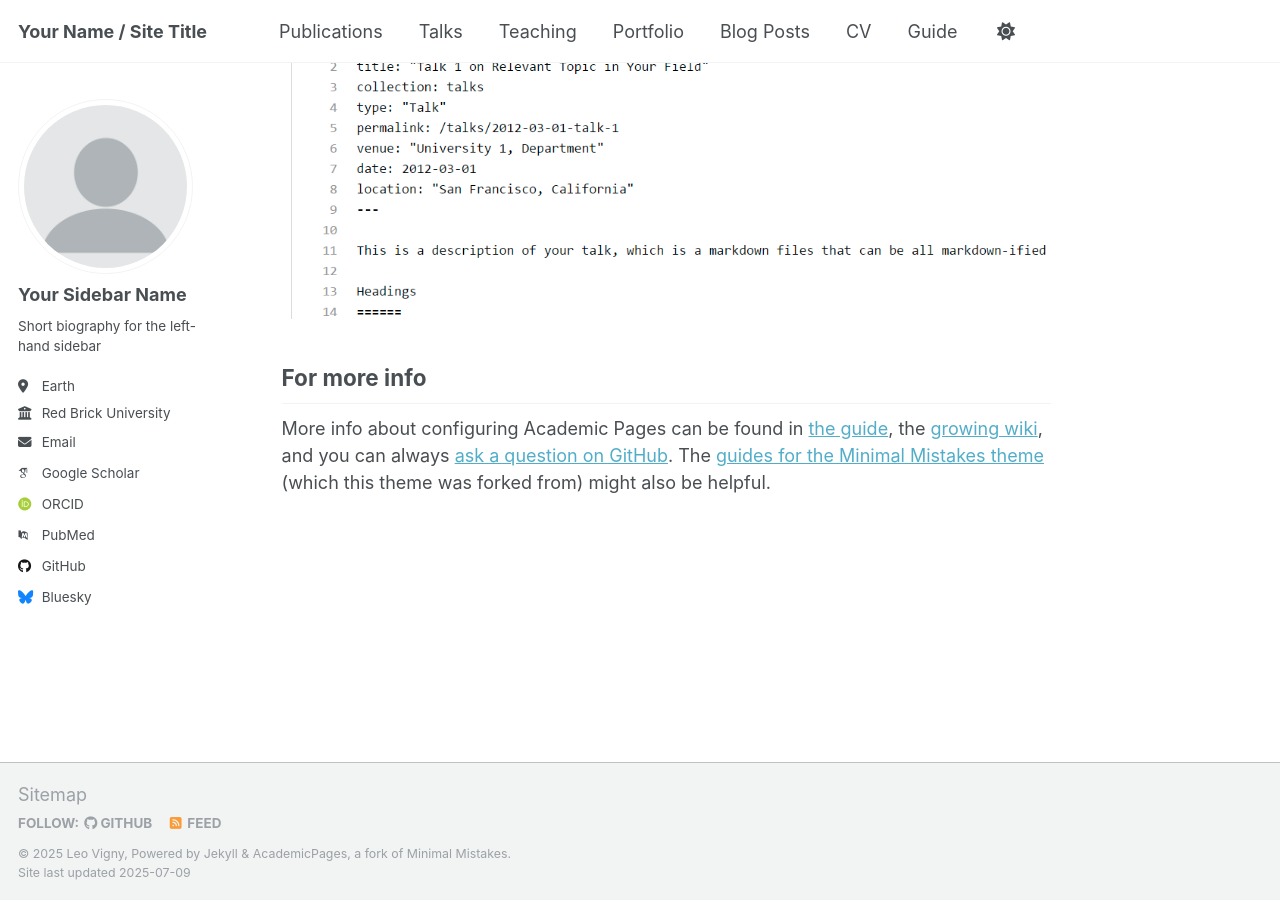
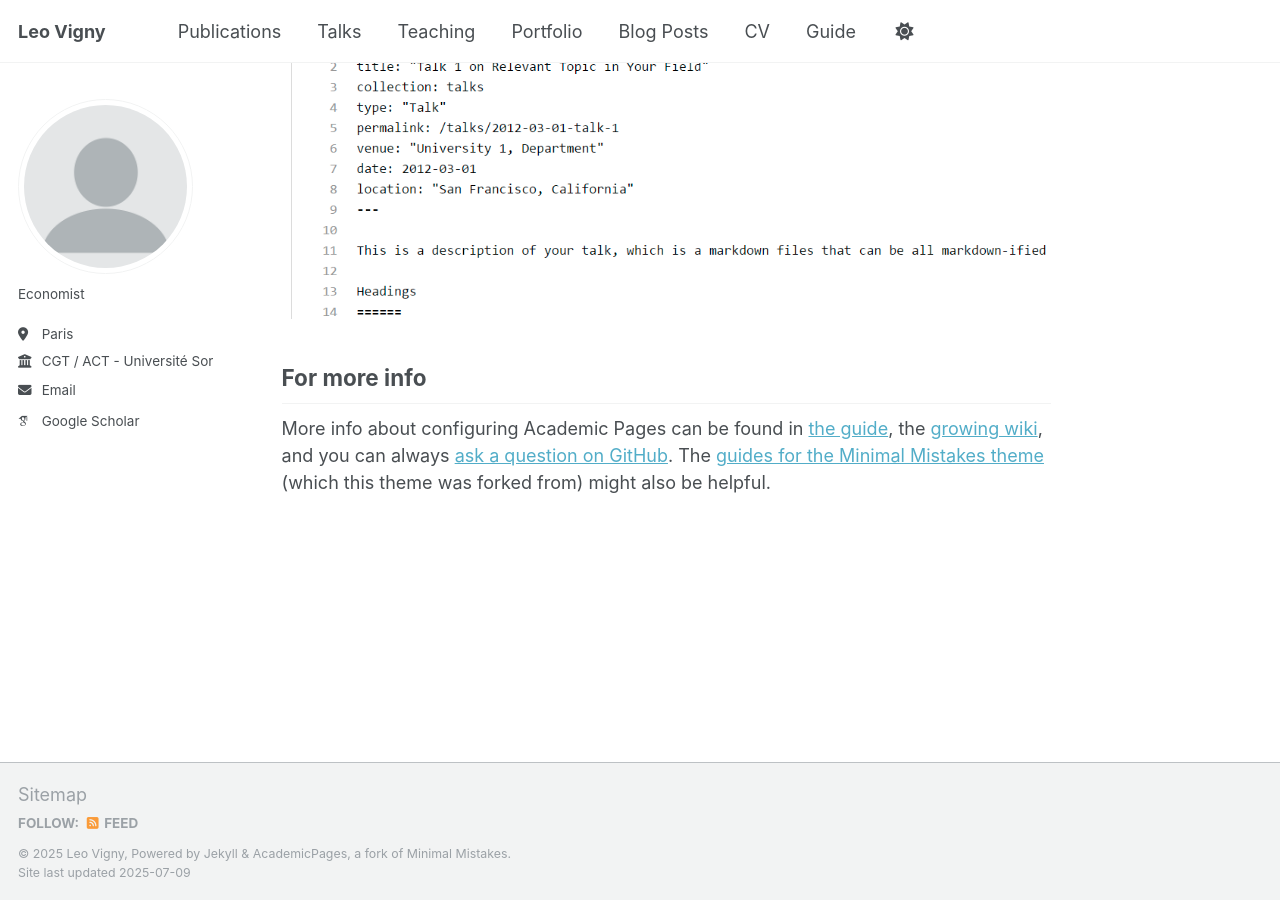
Before and after one commit to leo-vigny/leo-vigny.github.io, a Jekyll site: the page built from _pages/about.md, in a window 1280 px wide and 900 px high, scrolled down 2880 px. Built offline with Jekyll 4.4.1, drawn with Linux system fonts in a browser that asks for light colours; some web fonts are replaced; a script that is not in the unit is left out.

Commit message:
Modif_nom

```diff
--- a/_config.yml
+++ b/_config.yml
@@ -9,13 +9,13 @@
 # Basic Site Settings
 locale                   : "en-US"
 site_theme               : "default"
-title                    : "Your Name / Site Title"
+title                    : "Leo Vigny"
 title_separator          : "-"
 name                     : &name "Leo Vigny"
 description              : &description "personal description"
 url                      : https://leo-vigny.github.io # the base hostname & protocol for your site e.g. "https://[your GitHub username].github.io" or if you already have some other page hosted on Github then use "https://[your GitHub username].github.io/[Your Repo Name]"
 baseurl                  : "" # the subpath of your site, e.g. "/blog"
-repository               : "academicpages/academicpages.github.io"
+repository               : "leo-vigny/leo-vigny.github.io"
 
 # Site Author - The following control what appear as part of the author content on the side bar.
 #               If a field is blank the icon and link will not appear, otherwise it will be shown.
@@ -23,22 +23,22 @@ repository               : "academicpages/academicpages.github.io"
 author:
   # Biographic information
   avatar           : "profile.png"
-  name             : "Your Sidebar Name"
+  name             : ""
   pronouns         : # example: "she/her"
-  bio              : "Short biography for the left-hand sidebar"
-  location         : "Earth"
-  employer         : "Red Brick University"
+  bio              : "Economist"
+  location         : "Paris"
+  employer         : "CGT / ACT - Université Sorbonne Paris Nord"
   uri              : # URL
-  email            : "none@example.org"
+  email            : "leo.vigny@orange.fr"
 
   # Academic websites
   academia         : # URL
   arxiv            : # URL - Update with the correct link to your profile
-  googlescholar    : "https://scholar.google.com/citations?user=PS_CX0AAAAAJ"
+  googlescholar    : "https://scholar.google.com/citations?hl=fr&user=d0FQts8AAAAJ"
   impactstory      : # URL
-  orcid            : "http://orcid.org/yourorcidurl"
+  orcid            : # URL
   semantic         : # URL
-  pubmed           : "https://www.ncbi.nlm.nih.gov/pubmed/?term=john+snow"
+  pubmed           : # URL
   researchgate     : # URL
   scopus           : # URL
 
@@ -46,13 +46,13 @@ author:
   bitbucket        : # Username - Update with your username on the site
   codepen          : # Username
   dribbble         : # Username
-  github           : "academicpages"
+  github           : # Username
   kaggle           : # Username
   stackoverflow    : # User number or user number and name (i.e., use "1" or "1/jeff-atwood")
 
   # Social media
   artstation       : # Username
-  bluesky          : "bsky.app" # Replace this with you Bluesky username
+  bluesky          : # Replace this with you Bluesky username
   facebook         : # Username
   flickr           : # Username
   foursquare       : # Username
```
